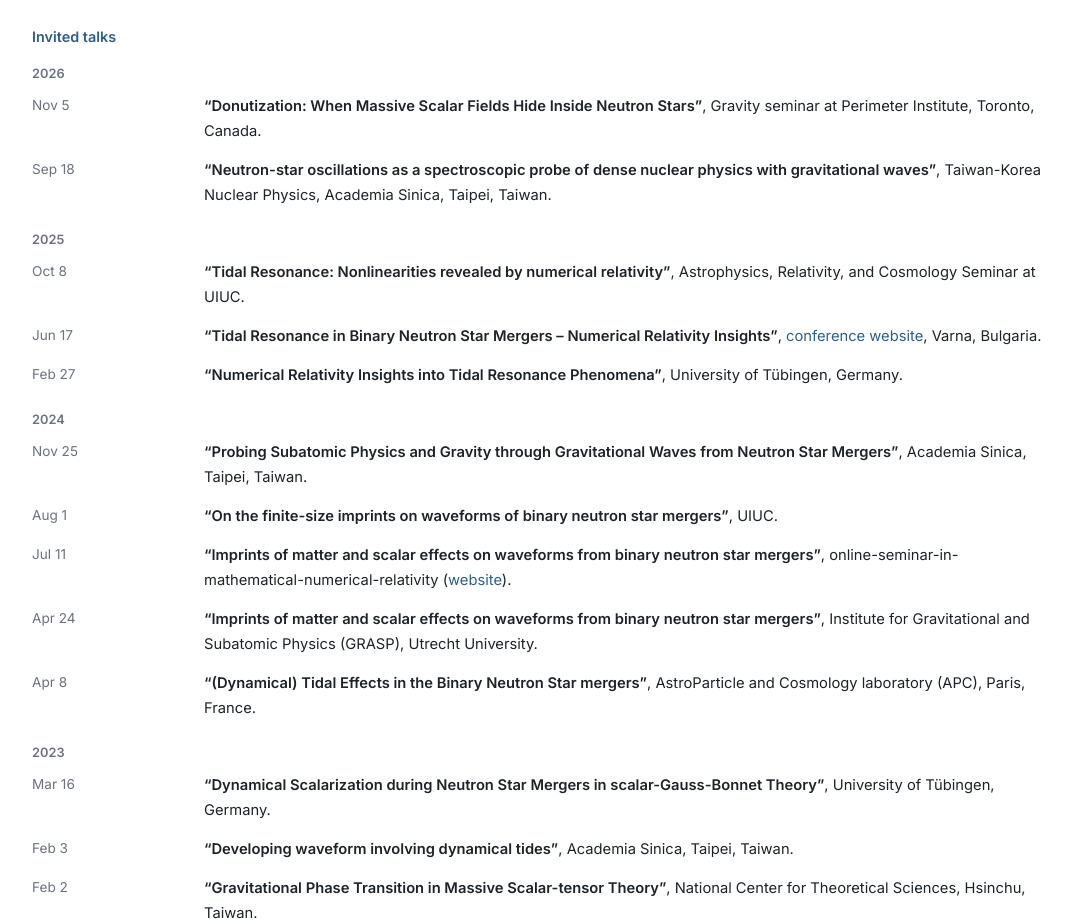
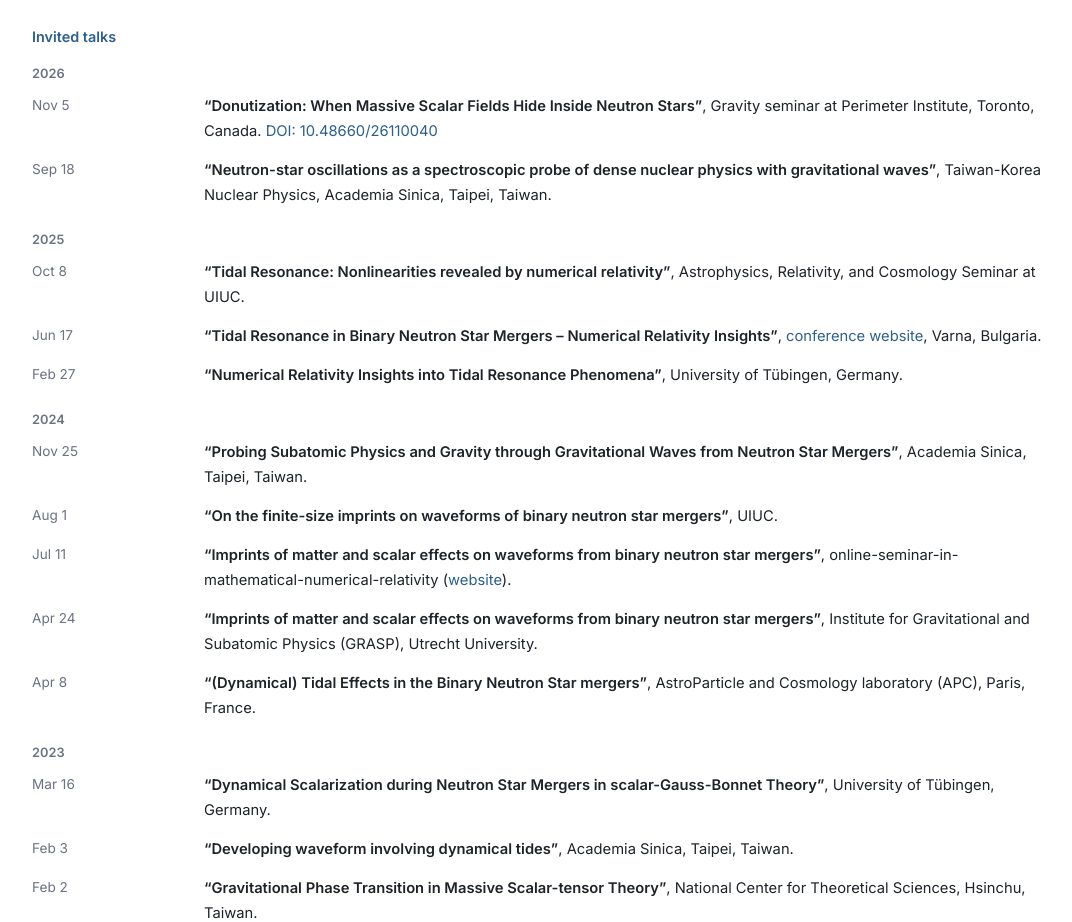
Before and after one commit to Hao-Jui/Hao-Jui.github.io, a plain HTML site: page cv.html in a window 1280 px wide. Shown: the part 1846-2768 px from the top of the page, without its empty margins (98-1170 px from the left). Drawn offline with Linux system fonts and the light colour scheme.

Commit message:
Revise manuscript

```diff
--- a/cv.html
+++ b/cv.html
@@ -258,7 +258,7 @@
 
     <h3 class="cv-sub">Invited talks</h3>
     <h4 class="cv-year">2026</h4>
-    <div class="cv-row"><div class="cv-date">Nov 5</div><div class="cv-body"><span class="talk">&ldquo;Donutization: When Massive Scalar Fields Hide Inside Neutron Stars&rdquo;</span>, Gravity seminar at Perimeter Institute, Toronto, Canada.</div></div>
+    <div class="cv-row"><div class="cv-date">Nov 5</div><div class="cv-body"><span class="talk">&ldquo;Donutization: When Massive Scalar Fields Hide Inside Neutron Stars&rdquo;</span>, Gravity seminar at Perimeter Institute, Toronto, Canada. <a href="https://pirsa.org/26110040">DOI: 10.48660/26110040 </a> </div></div>
     <div class="cv-row"><div class="cv-date">Sep 18</div><div class="cv-body"><span class="talk">&ldquo;Neutron-star oscillations as a spectroscopic probe of dense nuclear physics with gravitational waves&rdquo;</span>, Taiwan-Korea Nuclear Physics, Academia Sinica, Taipei, Taiwan.</div></div>
     <h4 class="cv-year">2025</h4>
     <div class="cv-row"><div class="cv-date">Oct 8</div><div class="cv-body"><span class="talk">&ldquo;Tidal Resonance: Nonlinearities revealed by numerical relativity&rdquo;</span>, Astrophysics, Relativity, and Cosmology Seminar at UIUC.</div></div>
```
Also changed, not shown: 1 other file.
